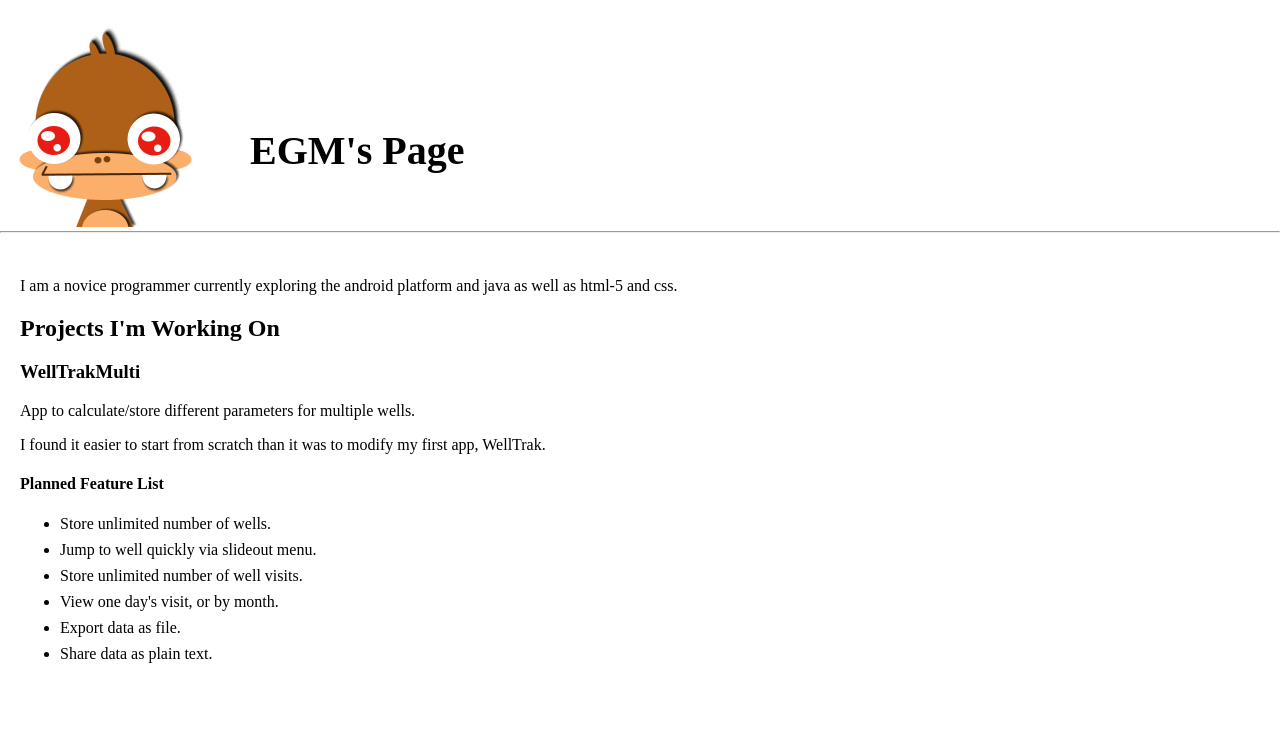
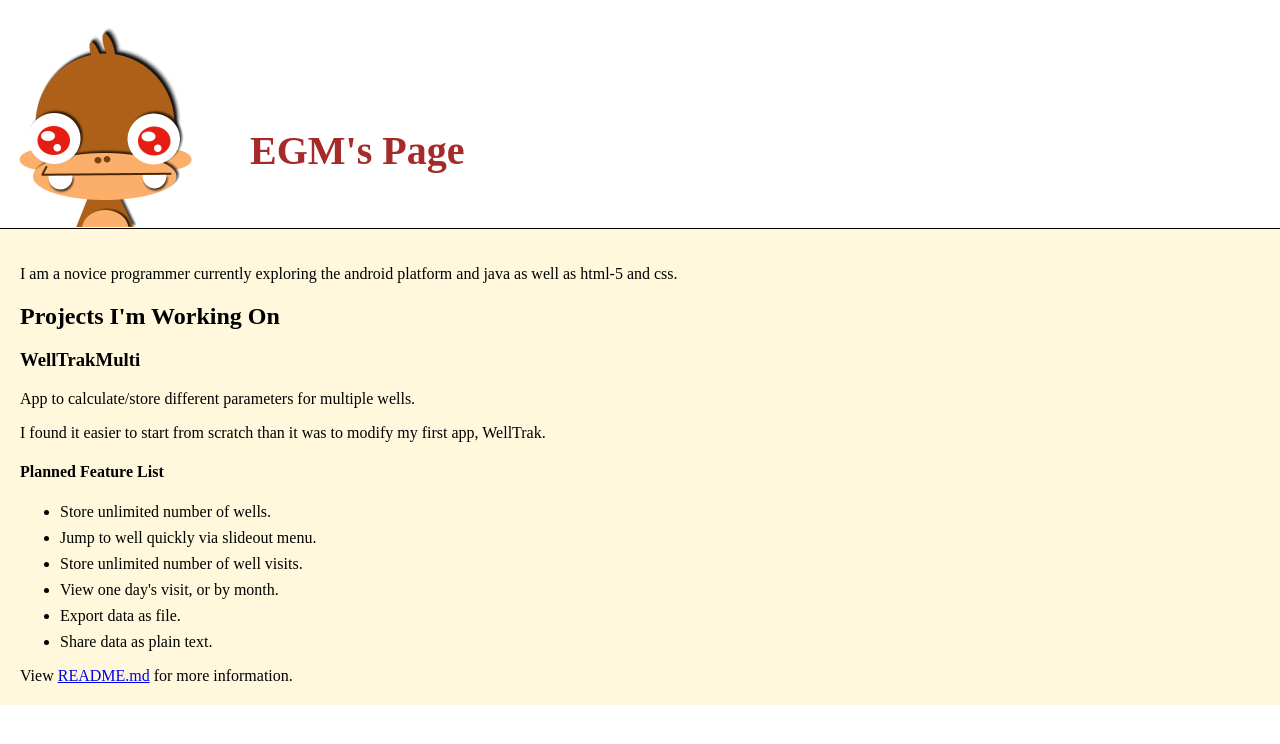
Before and after one commit to EGM/egm.github.io, a plain HTML site: page index.html in a window 1280 px wide. Drawn offline with Linux system fonts and the light colour scheme.

Commit message:
added link

```diff
--- a/css/styles.css
+++ b/css/styles.css
@@ -7,11 +7,14 @@ html {
   float: left;
 }
 #header h1 {
+  color: Brown;
   font-size: 40px;
-  padding: 100px 0px 30px 250px;
+  padding: 100px 0px 27px 250px;
 }
 #main {
   padding: 20px;
+  background-color: Cornsilk;
+  border-top: solid Black 1px;
 }
 #main li {
   margin-top: 0.5em;
--- a/index.html
+++ b/index.html
@@ -8,8 +8,6 @@
 	  <img id="avatar" src="img/avatar.gif" />
 	  <h1>EGM's Page</h1>
 	</div>
-
-	<hr />
 
 	<div id="main">
 	  <p>I am a novice programmer currently exploring the android
@@ -34,7 +32,9 @@
 		<li>Export data as file.</li>
 		<li>Share data as plain text.</li>
 	  </ul>
-	</div>
-
+	  View
+	  <a href="https://github.com/EGM/WellTrakMulti/blob/master/README.md">
+		README.md</a> for more information.
+	  </div>
   </body>
 </html>
```
